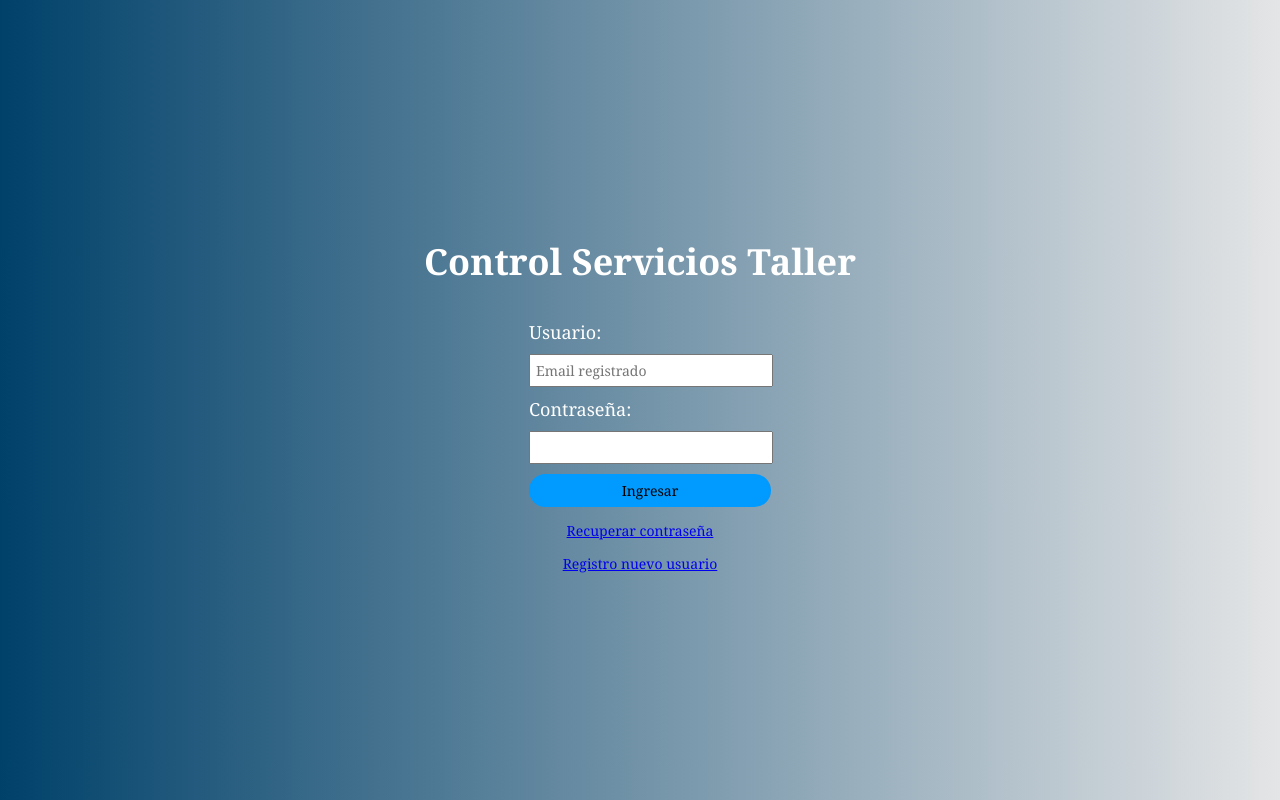
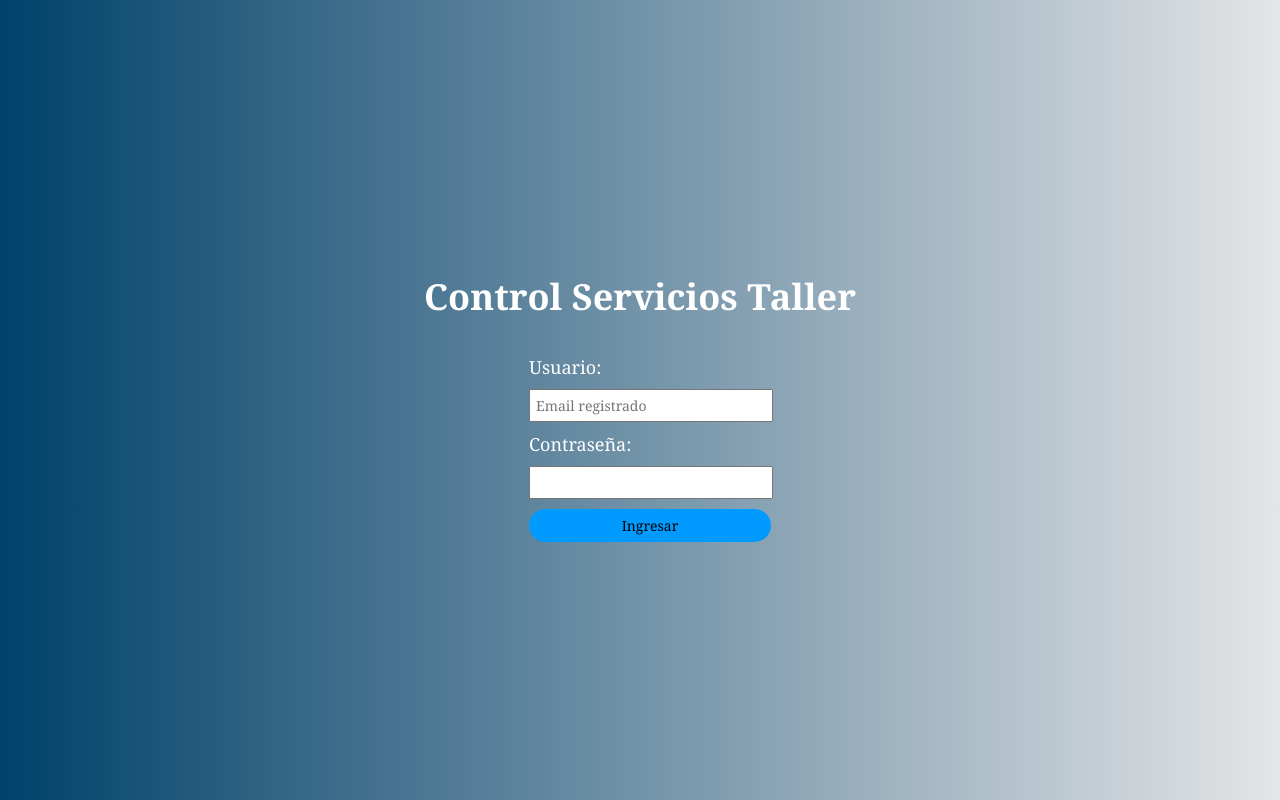
Before and after one commit to Deiby-sys/control_servicios_taller, a React (Create React App) app: page / in a window 1280 px wide. Built offline with nearby package versions, Linux system fonts and the light colour scheme.

Commit message:
Add: form

```diff
--- a/src/App.js
+++ b/src/App.js
@@ -11,8 +11,8 @@ function App() {
             <label htmlFor="Contraseña">Contraseña: </label>
             <input type="password" id="Contraseña"/>
             <input type="submit" class="btn" value="Ingresar"/>
-            <p><a Href="#">Recuperar contraseña</a></p>
-            <p><a Href="registro_usuario.html">Registro nuevo usuario</a></p>
+            {/*<p><a href="#">Recuperar contraseña</a></p>
+            <p><a href="registro_usuario.html">Registro nuevo usuario</a></p>*/}
       </form>
 
     </div>
```
